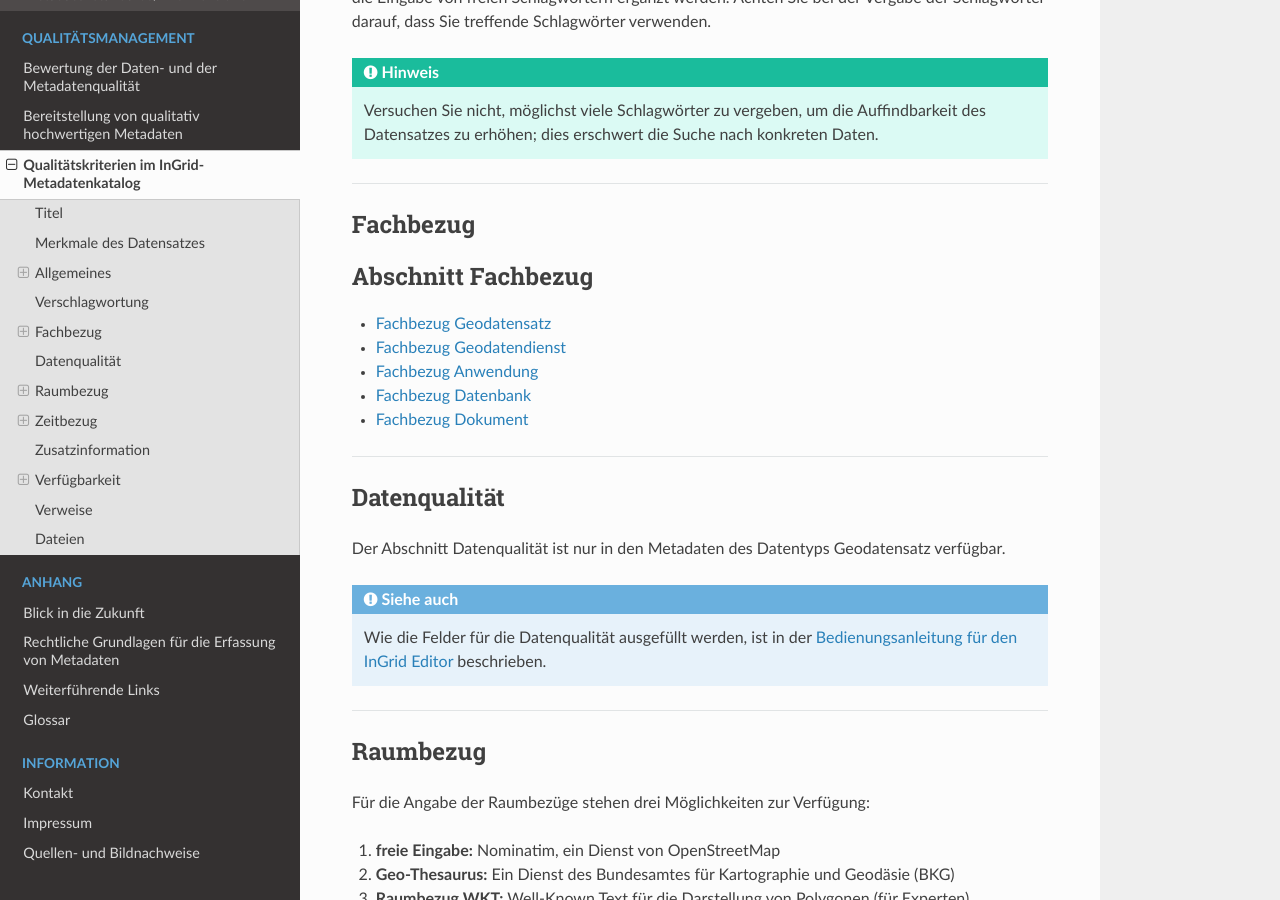
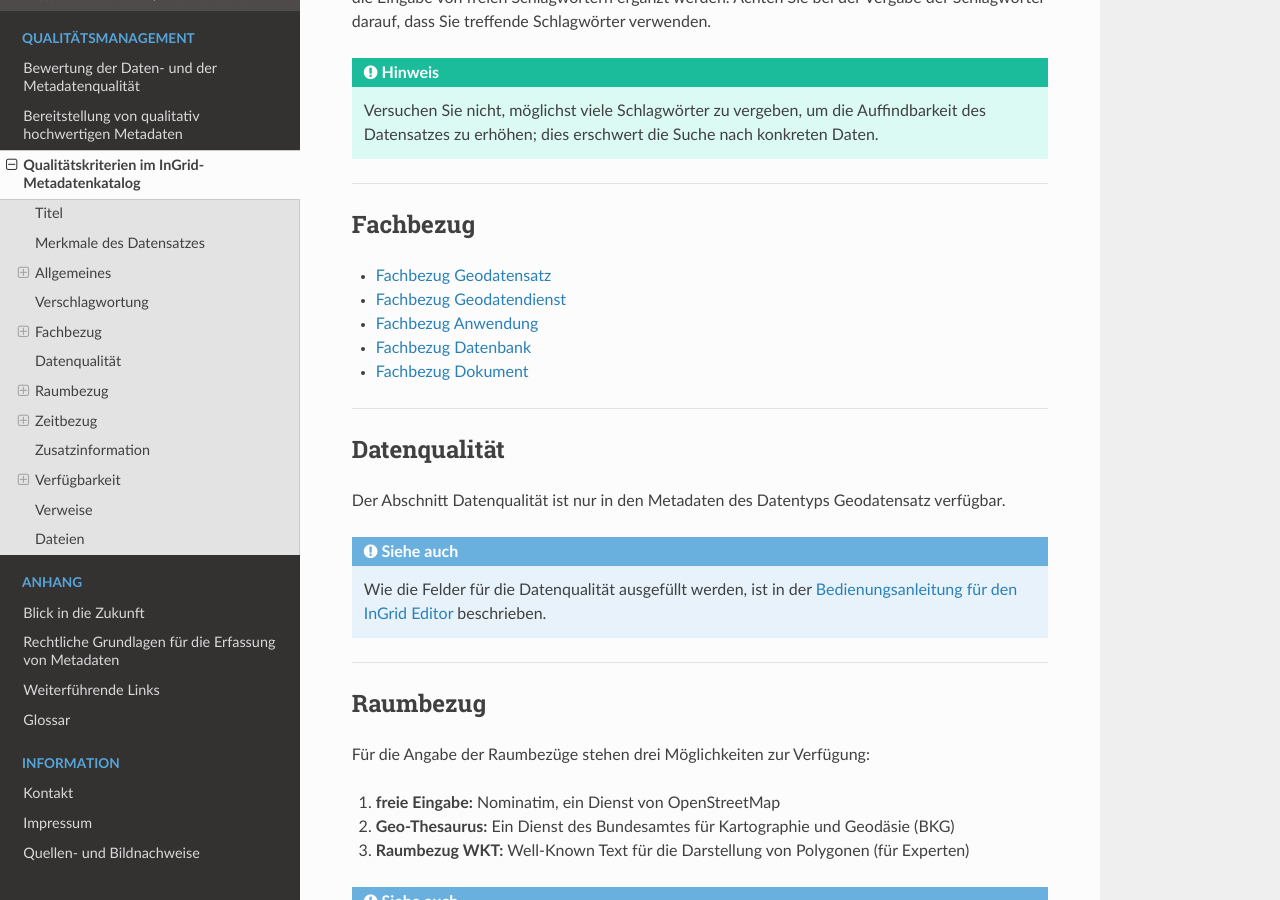
Before and after one commit to tomiwo/ingrid-mdk-st-high-quality-metadata, a Sphinx documentation site: the page built from docs/qualitaetsmanagement/metadatenschema-ige.rst, in a window 1280 px wide and 900 px high, scrolled down 2948 px. Built offline with Sphinx 7.4.7 and the Read the Docs theme 3.1.0, drawn with Linux system fonts in a browser that asks for light colours.

Commit message:
Update metadatenschema-ige.rst

```diff
--- a/docs/qualitaetsmanagement/metadatenschema-ige.rst
+++ b/docs/qualitaetsmanagement/metadatenschema-ige.rst
@@ -102,7 +102,6 @@
 
 .. toctree::
    :maxdepth: 1
-   :caption: Abschnitt Fachbezug
 
    metadatenschema-fachbezug-geodatensatz.rst
    metadatenschema-fachbezug-geodatendienst.rst
```
